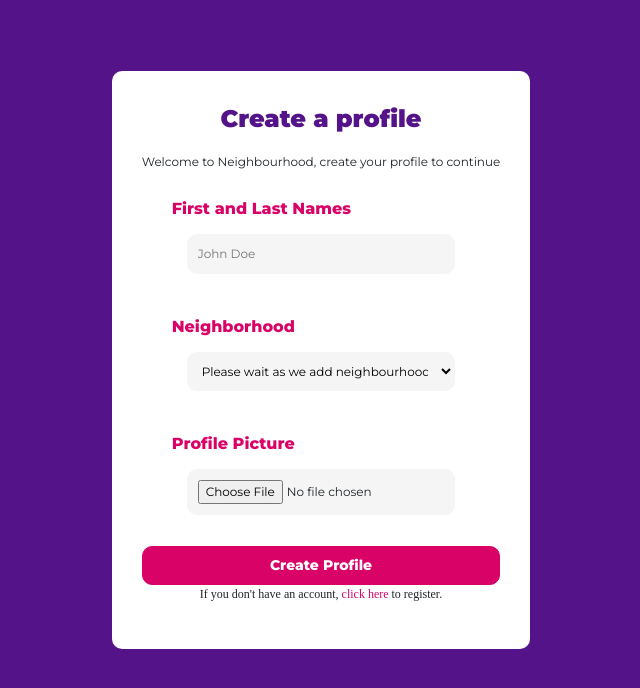
After one commit to g90tony/neighbourhood, a Django app: template neighbourhood/templates/create_profile.html in a window 1280 px wide. The commit adds this page. Shown: the top 688 px of the page, without its empty margins (319-959 px from the left). Run offline with Django 3.2, Linux system fonts and the light colour scheme; the template is opened without the code that fills it, so the values that code supplies are empty; some libraries are stand-ins or nearby versions.

Commit message:
UI updates and improvements

```diff
--- /dev/null
+++ b/neighbourhood/templates/create_profile.html
@@ -0,0 +1,57 @@
+{% extends "django_registration/base.html" %}
+
+<!-- load bootstrap -->
+{% load bootstrap4 %}
+<!-- start of content block -->
+{% block content %}
+
+<form action="/profile/create" enctype="multipart/form-data" method="post">
+  <p class="subheading-black primary-text">Create a profile</p>
+  <p class="body-sm-regular">
+    Welcome to Neighbourhood, create your profile to continue
+  </p>
+  {% csrf_token %}
+  <div class="form-group">
+    <label for="names">First and Last Names</label
+    ><input type="text" name="names" id="names" placeholder="John Doe" />
+  </div>
+  <div class="form-group">
+    <label for="neighborhood">Neighborhood</label
+    ><select
+      type="text"
+      name="neighborhood"
+      id="neighborhood"
+      placeholder="Community Center"
+    >
+      {% if neighbourhoods %}
+      <option default>Select a Neighbourhood</option>
+      {% for neighbourhood in neighbourhoods %}
+      <option value="{{neighbourhood.id}}">{{neighbourhood.name}}</option>
+      {% endfor %} {% else %}
+      <option default>Please wait as we add neighbourhoods</option>
+      {% endif %}
+    </select>
+  </div>
+  <div class="form-group">
+    <label for="avatar">Profile Picture</label
+    ><input name="avatar" id="avatar" type="file" accept="image/*" />
+  </div>
+  <button type="submit" class="secondary-button">Create Profile</button>
+  <p
+    class="mx-auto"
+    style="
+      font-family: 'Century Gothic Bold';
+      text-align: center;
+      font-size: 12px;
+    "
+  >
+    If you don't have an account,
+    <span
+      ><a class="secondary-text" href="/accounts/register/">click here</a></span
+    >
+    to register.
+  </p>
+</form>
+<input type="hidden" name="next" value="{{next}}" />
+
+{% endblock content %}
```
Also changed, not shown: neighbourhood/templates/base.html (+16 -11 lines), neighbourhood/templates/businesses.html (+8 -20 lines), neighbourhood/templates/events.html (+15 -8 lines), neighbourhood/templates/index.html (+5 -6 lines).
